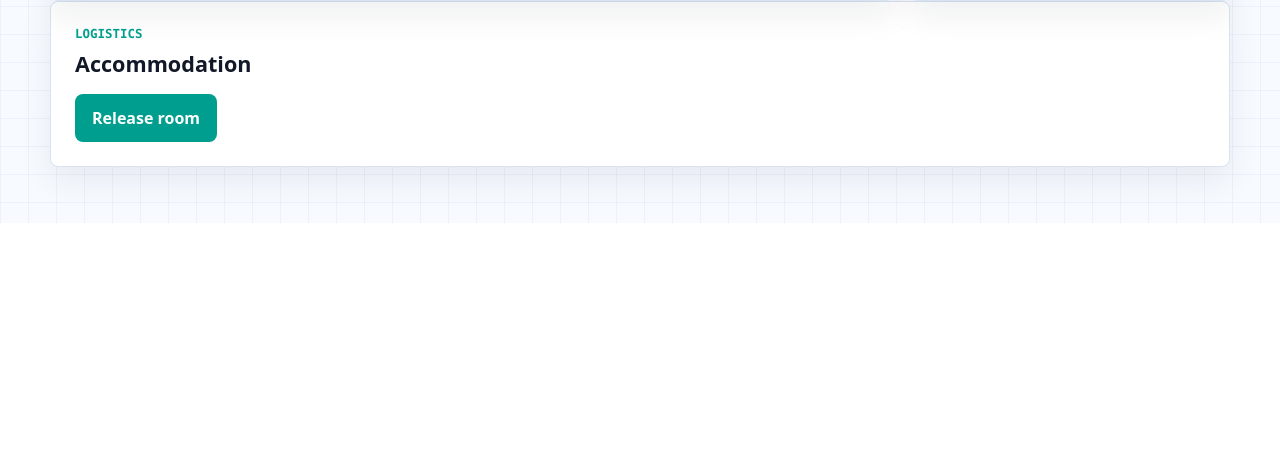
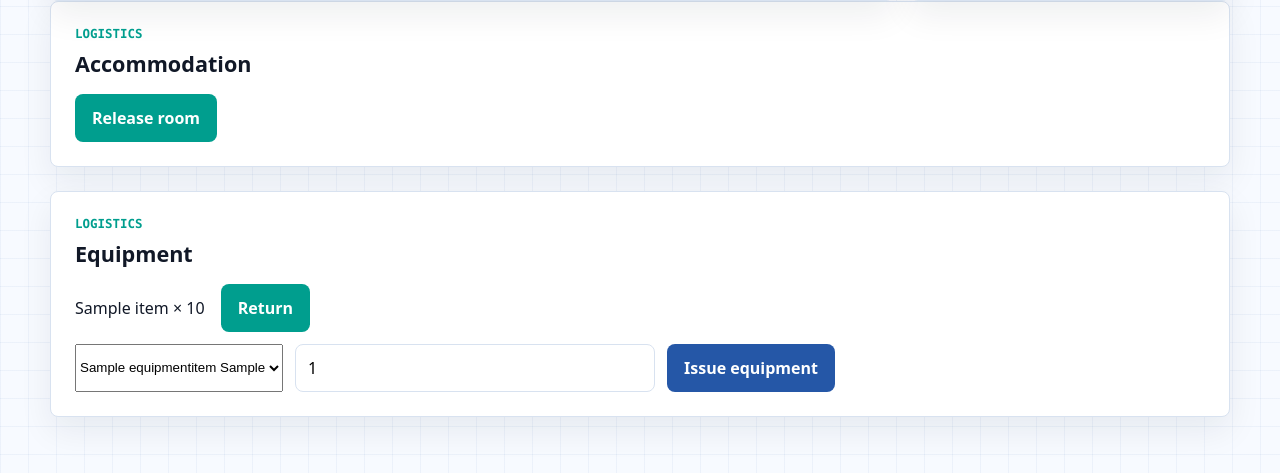
Before and after one commit to syncmetricsro/hr_system, a Django app: template templates/pages/person_detail.html in a window 1280 px wide. Shown: the part 946-1419 px from the top of the page. Before the commit the page ends 1169 px from the top, so only its background shows below. Run offline with Django 4.2, Linux system fonts and the light colour scheme; a user stored in the database is signed in; tables that the repository leaves empty hold one stand-in row (values such as "Sample post"); the template is opened without the code that fills it: values that come from a table or form of the project are taken from there, most other values are stand-ins (such as "Sample title", 1, 10 or a date in 2020); parts of the project's set-up code (start-up, migrations or seed data) failed here and were passed over.

Commit message:
Add minimal inventory / equipment issue module (Phase 1)
- apps/logistics: EquipmentItem catalog (no valuation — Phase 3) and
  EquipmentIssue (quantity, issued/returned).
- Services issue_equipment / return_equipment (audited).
- UI: Equipment panel on the person hub (issue + return), gated by
  equipment.issue_return. Admin; seed_people seeds a small catalog. i18n SK/HU/UK.

Verified: ruff clean, 79 unit tests pass (3 new).

Co-Authored-By: Claude Opus 4.8 <noreply@anthropic.com>

```diff
--- a/apps/logistics/models.py
+++ b/apps/logistics/models.py
@@ -80,3 +80,50 @@ class RoomAssignment(models.Model):
 
     def __str__(self) -> str:
         return f"{self.person} -> {self.room} ({self.status})"
+
+
+class EquipmentItem(models.Model):
+    """Catalog item (plan §11.8, minimal Phase 1: no valuation/pricing)."""
+
+    name = models.CharField(_("name"), max_length=200)
+    size = models.CharField(_("size"), max_length=50, blank=True)
+    is_active = models.BooleanField(_("active"), default=True)
+    created_at = models.DateTimeField(_("created"), auto_now_add=True)
+
+    class Meta:
+        verbose_name = _("equipment item")
+        verbose_name_plural = _("equipment items")
+        ordering = ("name", "size")
+
+    def __str__(self) -> str:
+        return f"{self.name} {self.size}".strip()
+
+
+class EquipmentIssueStatus(models.TextChoices):
+    ISSUED = "issued", _("Issued")
+    RETURNED = "returned", _("Returned")
+
+
+class EquipmentIssue(models.Model):
+    person = models.ForeignKey(
+        "people.Person", on_delete=models.PROTECT, related_name="equipment_issues", verbose_name=_("person")
+    )
+    item = models.ForeignKey(
+        EquipmentItem, on_delete=models.PROTECT, related_name="issues", verbose_name=_("item")
+    )
+    quantity = models.PositiveIntegerField(_("quantity"), default=1)
+    status = models.CharField(_("status"), max_length=20, choices=EquipmentIssueStatus.choices, default=EquipmentIssueStatus.ISSUED)
+    issued_by = models.ForeignKey(
+        settings.AUTH_USER_MODEL, on_delete=models.SET_NULL, null=True, blank=True,
+        related_name="issued_equipment", verbose_name=_("issued by"),
+    )
+    issued_at = models.DateTimeField(_("issued at"), auto_now_add=True)
+    returned_at = models.DateTimeField(_("returned at"), null=True, blank=True)
+
+    class Meta:
+        verbose_name = _("equipment issue")
+        verbose_name_plural = _("equipment issues")
+        ordering = ("-issued_at",)
+
+    def __str__(self) -> str:
+        return f"{self.item} -> {self.person} ({self.status})"
--- a/apps/people/management/commands/seed_people.py
+++ b/apps/people/management/commands/seed_people.py
@@ -3,7 +3,7 @@ from __future__ import annotations
 from django.core.management.base import BaseCommand
 
 from apps.accounts.models import User
-from apps.logistics.models import Accommodation, Room
+from apps.logistics.models import Accommodation, EquipmentItem, Room
 from apps.logistics.services import assign_room
 from apps.people.models import LifecycleStatus, Person
 from apps.projects.models import Project
@@ -70,4 +70,8 @@ class Command(BaseCommand):
         if working and not working.room_assignments.exists():
             assign_room(working, room, actor=coordinator)
 
+        # Minimal equipment catalog.
+        for name, size in [("Pracovná obuv", "42"), ("Reflexná vesta", "L"), ("Prilba", "")]:
+            EquipmentItem.objects.get_or_create(name=name, size=size)
+
         self.stdout.write(self.style.SUCCESS(f"People seeded: {Person.objects.count()} total"))
--- a/config/urls.py
+++ b/config/urls.py
@@ -35,4 +35,6 @@ urlpatterns += i18n_patterns(
     path("accommodation/<int:pk>/", logistics_views.accommodation_detail, name="accommodation_detail"),
     path("people/<int:person_pk>/assign-room/", logistics_views.assign_room_view, name="assign_room"),
     path("people/<int:person_pk>/release-room/", logistics_views.release_room_view, name="release_room"),
+    path("people/<int:person_pk>/issue-equipment/", logistics_views.issue_equipment_view, name="issue_equipment"),
+    path("equipment/<int:issue_pk>/return/", logistics_views.return_equipment_view, name="return_equipment"),
 )
--- a/static/src/css/app.css
+++ b/static/src/css/app.css
@@ -330,6 +330,11 @@ dt {
   margin-top: var(--space-3);
 }
 
+.inline-form {
+  display: inline-block;
+  margin-left: var(--space-3);
+}
+
 dd {
   margin: var(--space-1) 0 0;
   font-weight: 800;
--- a/templates/pages/person_detail.html
+++ b/templates/pages/person_detail.html
@@ -163,4 +163,37 @@
     <p>—</p>
   {% endif %}
 </section>
+
+<section class="panel workflow-panel">
+  <p class="eyebrow">{% trans "Logistics" %}</p>
+  <h2>{% trans "Equipment" %}</h2>
+  {% can 'equipment.issue_return' as may_equip %}
+  {% if issued_equipment %}
+    <ul class="plain-list">
+      {% for issue in issued_equipment %}
+        <li>
+          {{ issue.item }} × {{ issue.quantity }}
+          {% if may_equip %}
+            <form class="inline-form" method="post" action="{% url 'return_equipment' issue.pk %}">
+              {% csrf_token %}
+              <button class="button button-secondary" type="submit">{% trans "Return" %}</button>
+            </form>
+          {% endif %}
+        </li>
+      {% endfor %}
+    </ul>
+  {% else %}
+    <p>—</p>
+  {% endif %}
+  {% if may_equip %}
+    <form class="people-search" method="post" action="{% url 'issue_equipment' person.pk %}">
+      {% csrf_token %}
+      <select name="item" aria-label="{% trans 'Item' %}">
+        {% for item in equipment_items %}<option value="{{ item.pk }}">{{ item }}</option>{% endfor %}
+      </select>
+      <input type="number" name="quantity" value="1" min="1" aria-label="{% trans 'Quantity' %}">
+      <button class="button button-primary" type="submit">{% trans "Issue equipment" %}</button>
+    </form>
+  {% endif %}
+</section>
 {% endblock %}
```
Also changed, not shown: BUILD_JOURNAL.md (+9 -0 lines), apps/logistics/admin.py (+22 -1 lines), apps/logistics/services.py (+30 -1 lines), apps/logistics/views.py (+27 -2 lines), apps/people/views.py (+10 -1 lines), tests/test_inventory.py (added, +44 -0 lines), apps/logistics/migrations/0002_equipmentitem_equipmentissue.py (added), locale/hu/LC_MESSAGES/django.po, locale/sk/LC_MESSAGES/django.po, locale/uk/LC_MESSAGES/django.po, 3 other files.
